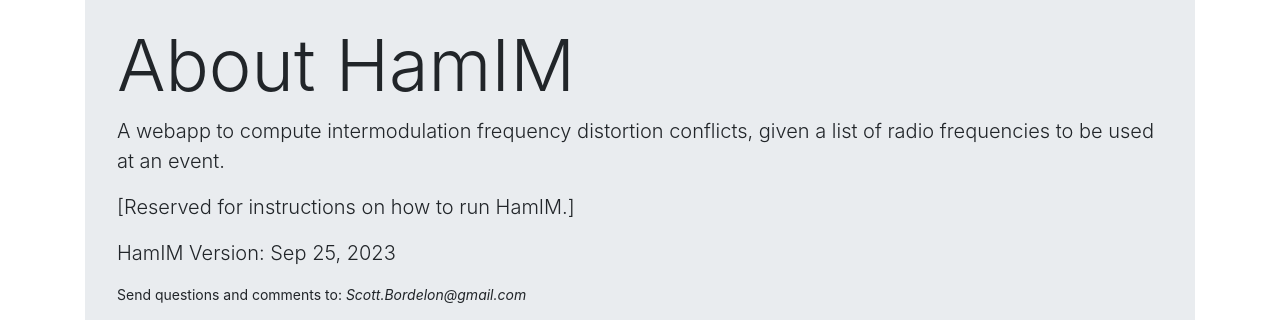
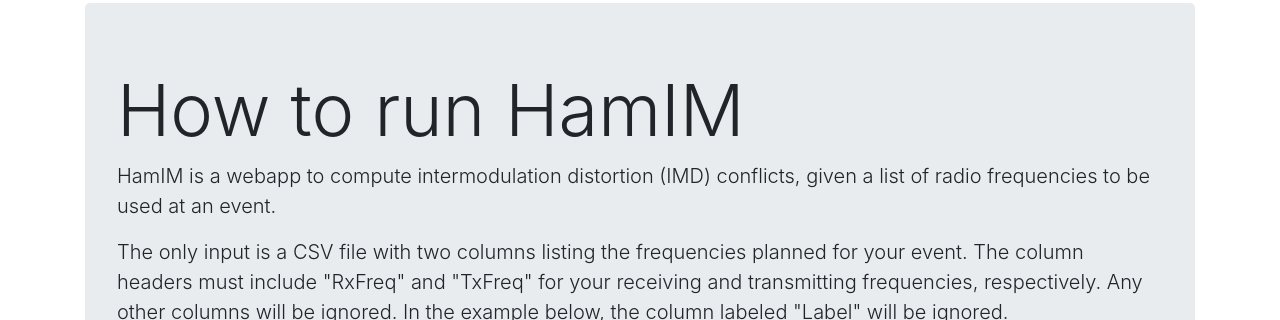
Before and after one commit to Schlermie/ham_intermod, a Django app: page /about/ in a window 1280 px wide. Shown: the part 124-444 px from the top of the page. Run offline with Django 4.2, Linux system fonts and the light colour scheme; some libraries are stand-ins or nearby versions.

Commit message:
More page styling and added "how to" instructions.

```diff
--- a/hamim/templates/hamim/about.html
+++ b/hamim/templates/hamim/about.html
@@ -2,14 +2,23 @@
 
 {% block page_header %}
   <div class="jumbotron">
-    <h1 class="display-3">About HamIM</h1>
+    <h1 class="display-3">How to run HamIM</h1>
     <p class="lead">
-      A webapp to compute intermodulation frequency distortion conflicts, given
-      a list of radio frequencies to be used at an event.</p>
+      HamIM is a webapp to compute intermodulation distortion (IMD)
+      conflicts, given a list of radio frequencies to be used at an event.</p>
     <p class="lead">
-      [Reserved for instructions on how to run HamIM.]</p>
-    <p class="lead">
-      HamIM Version: Sep 25, 2023</p>
+      The only input is a CSV file with two columns listing the frequencies
+      planned for your event. The column headers must include "RxFreq" and
+      "TxFreq" for your receiving and transmitting frequencies, respectively.
+      Any other columns will be ignored. In the example below, the column
+      labeled "Label" will be ignored.
+      <center><figure class="figure">
+        <img src="https://i.ibb.co/Zzwcs6v/CSVExample.png" class="shadow mb-2">
+        <figcaption class="figure-caption">Example CSV file</figcaption>
+      </figure></center>
+    </p>
+    <p>
+      HamIM Version: Sep 28, 2023</p>
     <p class="small">
       Send questions and comments to: <i>Scott.Bordelon@gmail.com</i>
     </p>
--- a/hamim/templates/hamim/base.html
+++ b/hamim/templates/hamim/base.html
@@ -15,7 +15,7 @@
 <body>
   <nav class="navbar navbar-expand-md navbar-light bg-light mb-4 border">
     <a class="navbar-brand" href="{% url 'hamim:index'%}">
-      HamIM
+      <img src="https://i.ibb.co/zR3CfRM/GEAH.png" height="75"> HamIM
     </a>
     <button class="navbar-toggler" type="button" data-toggle="collapse"
       data-target="#navbarCollapse" aria-controls="navbarCollapse"
```
Also changed, not shown: hamim/templates/hamim/index.html (+9 -5 lines).
